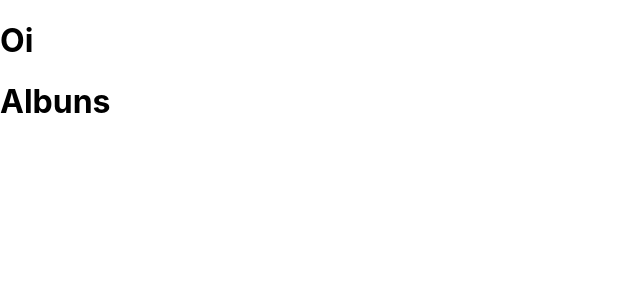
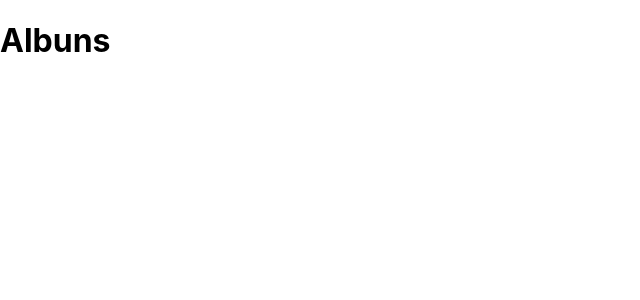
Before and after one commit to EduardoSimoess/trybetunes, a React (Create React App) app: page /album/1 in a window 1280 px wide. Shown: the top 300 px of the page, without its empty margins (0-640 px from the left). Built offline with nearby package versions, Linux system fonts and the light colour scheme.

Commit message:
Quesito 3

```diff
--- a/src/Header.js
+++ b/src/Header.js
@@ -1,5 +1,6 @@
 import React from 'react';
 import { getUser } from './services/userAPI';
+import Loading from './Carregando';
 
 class Header extends React.Component {
   constructor() {
@@ -13,10 +14,14 @@ class Header extends React.Component {
     this.userContainer = this.userContainer.bind(this);
   }
 
+  componentDidMount() {
+    this.userContainer();
+  }
+
   async userContainer() {
     // this.setState({ loading: true });
-    const name = await getUser();
-    this.setState({ user: name });
+    const result = await getUser();
+    this.setState({ user: result.name });
     this.setState({ loading: false });
   }
 
@@ -24,7 +29,7 @@ class Header extends React.Component {
     const { user, loading } = this.state;
     return (
       <header data-testid="header-component">
-        { loading ? <h1>Oi</h1> : <h1>{user}</h1>}
+        { loading ? <Loading /> : <p data-testid="header-user-name">{user}</p>}
       </header>
     );
   }
```
